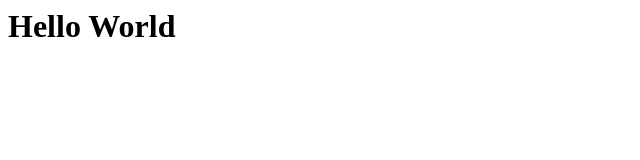
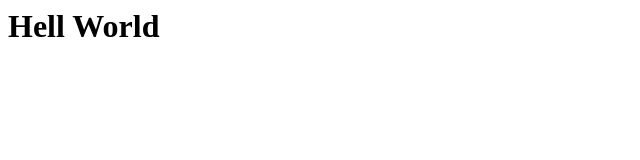
Before and after one commit to mdtraves/mdtraves, a plain HTML site: page index.html in a window 1280 px wide. Shown: the full height of the page, 0-640 px from the left. Drawn offline with Linux system fonts and the light colour scheme.

Commit message:
commit after publish

```diff
--- a/index.html
+++ b/index.html
@@ -1 +1 @@
-<h1>Hello World</h1>
+<h1>Hell World</h1>
```
